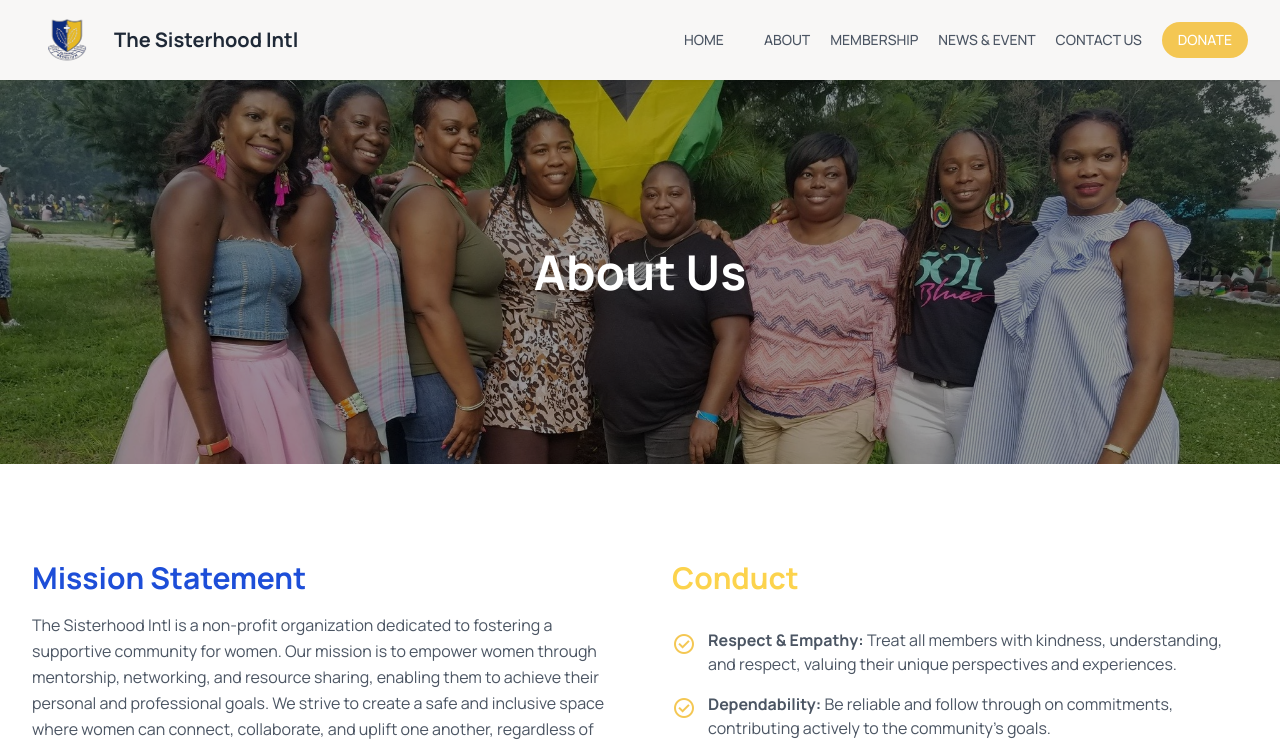
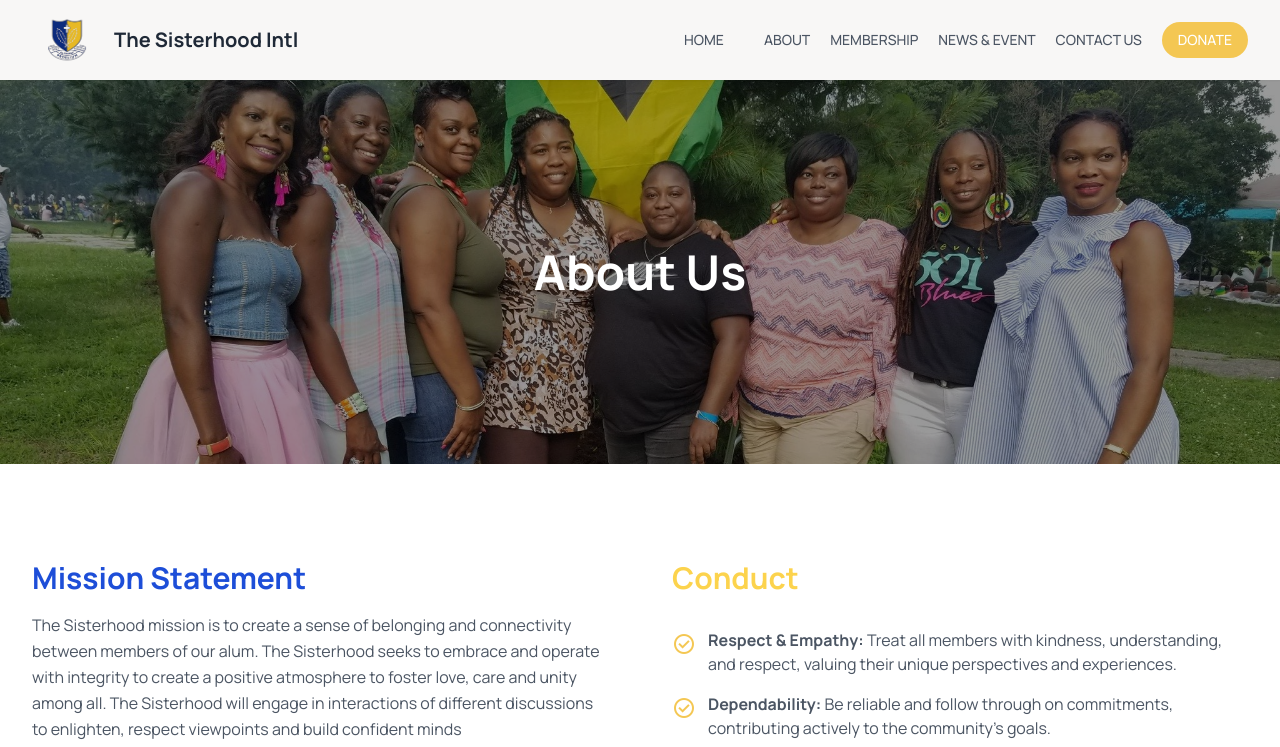
Before and after one commit to Kennysaruni/thesisterhoodintl, a React (Vite) app: page / in a window 1280 px wide. Shown: the top 747 px of the page. Built offline with nearby package versions, Linux system fonts and the light colour scheme.

Commit message:
Changed mission statement

```diff
--- a/src/Components/About.jsx
+++ b/src/Components/About.jsx
@@ -21,11 +21,7 @@ function About() {
                         <div>
                             <h2 className='text-3xl font-bold text-blue-700 dark:text-white mb-4'>Mission Statement</h2>
                             <p className="text-base leading-relaxed text-gray-600 dark:text-gray-400">
-                                The Sisterhood Intl is a non-profit organization dedicated to fostering a supportive
-                                community for women. Our mission is to empower women through mentorship, networking,
-                                and resource sharing, enabling them to achieve their personal and professional
-                                goals. We strive to create a safe and inclusive space where women can connect,
-                                collaborate, and uplift one another, regardless of their backgrounds or aspirations.
+                                The Sisterhood mission is to create a sense of belonging and connectivity between members of our alum. The Sisterhood seeks to embrace and operate with integrity to create a positive atmosphere to foster love, care and unity among all. The Sisterhood will engage in interactions of different discussions to enlighten, respect viewpoints and build confident minds
                             </p>
                         </div>
                         <div>
```
